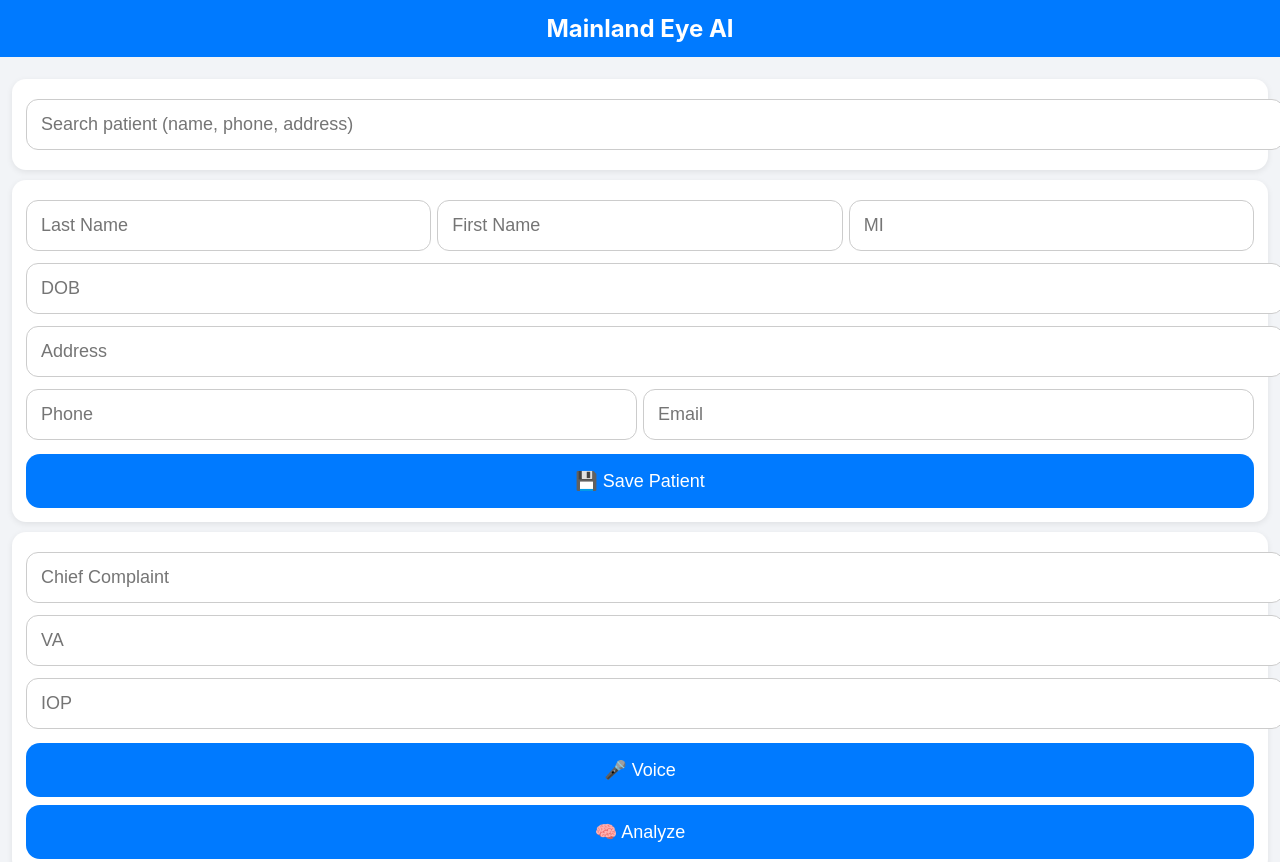
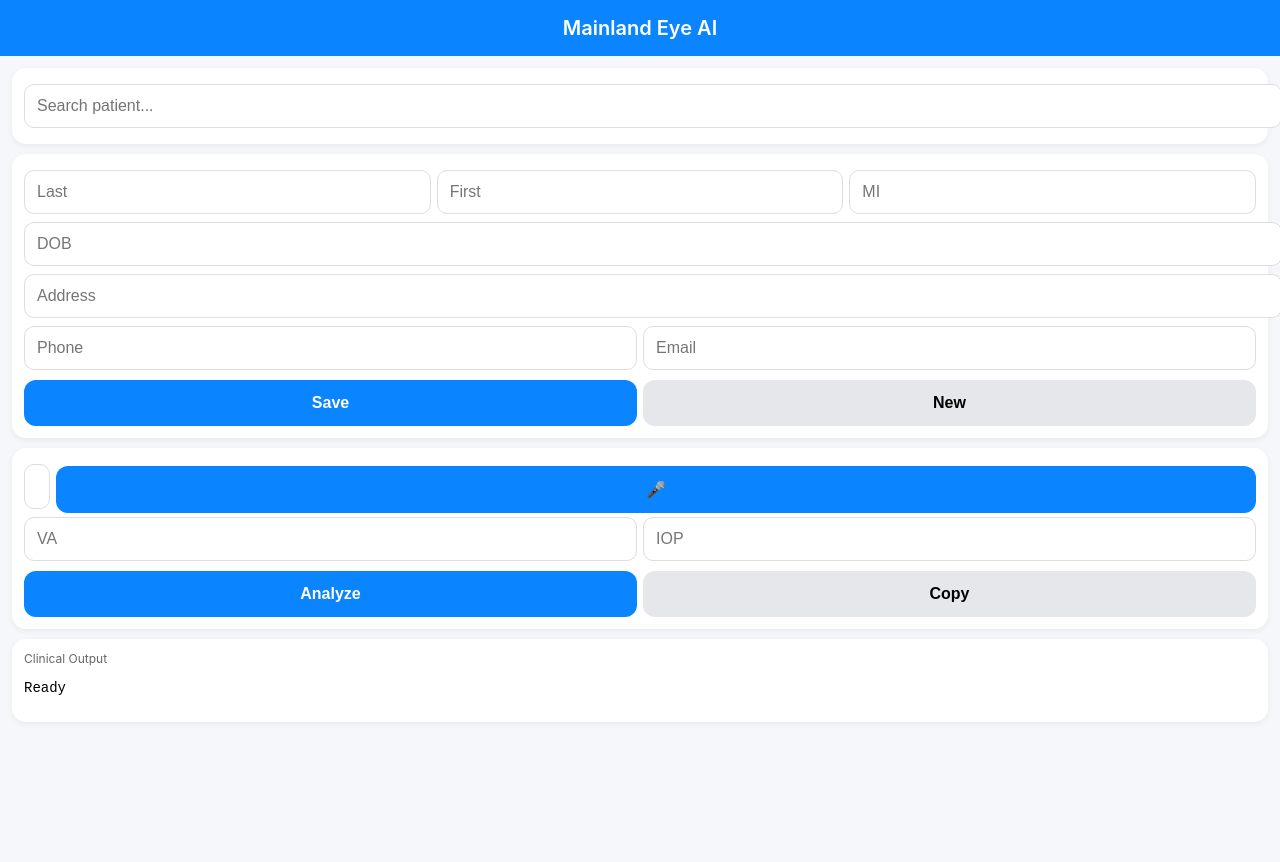
Before and after one commit to CantSeeMyPeepee/ophth-ai, a website: page index.html in a window 1280 px wide. Shown: the top 862 px of the page. After the commit the page ends 800 px from the top, so only its background shows below. Drawn offline with Linux system fonts and the light colour scheme.

Commit message:
Update index.html

```diff
--- a/index.html
+++ b/index.html
@@ -7,32 +7,63 @@
 <meta name="apple-mobile-web-app-title" content="Mainland Eye AI">
 
 <style>
-body { font-family:-apple-system, Arial; margin:0; background:#f2f4f7; }
-.container { padding:12px; }
+body {
+  font-family:-apple-system, Arial;
+  margin:0;
+  background:#f5f7fa;
+}
+
+.header {
+  background:#0a84ff;
+  color:white;
+  padding:16px;
+  text-align:center;
+  font-size:20px;
+  font-weight:600;
+}
+
+.container {
+  padding:12px;
+}
+
+.card {
+  background:white;
+  border-radius:14px;
+  padding:12px;
+  margin-bottom:10px;
+  box-shadow:0 2px 6px rgba(0,0,0,0.06);
+}
 
 input {
-  width:100%; margin:6px 0; padding:14px;
-  font-size:18px; border-radius:12px; border:1px solid #ccc;
+  width:100%;
+  padding:12px;
+  margin:4px 0;
+  border-radius:10px;
+  border:1px solid #ddd;
+  font-size:16px;
 }
 
-.row { display:flex; gap:6px; }
+.row {
+  display:flex;
+  gap:6px;
+}
 .row input { flex:1; }
 
 button {
-  padding:16px; width:100%; margin-top:8px;
-  background:#007AFF; color:white; border:none;
-  border-radius:14px; font-size:18px;
+  width:100%;
+  padding:14px;
+  margin-top:6px;
+  border:none;
+  border-radius:12px;
+  background:#0a84ff;
+  color:white;
+  font-size:16px;
+  font-weight:600;
 }
 
-.section {
-  background:white; padding:14px; margin-top:10px;
-  border-radius:14px; box-shadow:0 2px 6px rgba(0,0,0,0.08);
-}
-
-h2 {
-  margin:0; padding:14px;
-  background:#007AFF; color:white;
-  text-align:center;
+.secondary {
+  background:#e5e7eb;
+  color:black;
 }
 
 .result {
@@ -42,30 +73,38 @@ h2 {
 }
 
 .result:hover {
-  background:#f0f7ff;
+  background:#eef6ff;
 }
 
-pre { white-space:pre-wrap; }
+pre {
+  white-space:pre-wrap;
+  font-size:14px;
+}
+
+.small {
+  font-size:12px;
+  color:#666;
+}
 </style>
 </head>
 
 <body>
 
-<h2>Mainland Eye AI</h2>
+<div class="header">Mainland Eye AI</div>
 
 <div class="container">
 
 <!-- 🔍 SEARCH -->
-<div class="section">
-<input id="search" placeholder="Search patient (name, phone, address)" oninput="searchPatients()">
+<div class="card">
+<input id="search" placeholder="Search patient..." oninput="searchPatients()">
 <div id="results"></div>
 </div>
 
-<!-- 🧾 PATIENT INFO -->
-<div class="section">
+<!-- 🧾 PATIENT -->
+<div class="card">
 <div class="row">
-<input id="last" placeholder="Last Name">
-<input id="first" placeholder="First Name">
+<input id="last" placeholder="Last">
+<input id="first" placeholder="First">
 <input id="mi" placeholder="MI">
 </div>
 
@@ -77,21 +116,33 @@ pre { white-space:pre-wrap; }
 <input id="email" placeholder="Email">
 </div>
 
-<button onclick="savePatient()">💾 Save Patient</button>
+<div class="row">
+<button onclick="savePatient()">Save</button>
+<button class="secondary" onclick="clearPatient()">New</button>
+</div>
 </div>
 
 <!-- 👁️ CLINICAL -->
-<div class="section">
+<div class="card">
+<div class="row">
 <input id="cc" placeholder="Chief Complaint">
+<button onclick="voice()">🎤</button>
+</div>
+
+<div class="row">
 <input id="va" placeholder="VA">
 <input id="iop" placeholder="IOP">
+</div>
 
-<button onclick="voice()">🎤 Voice</button>
-<button onclick="analyze()">🧠 Analyze</button>
+<div class="row">
+<button onclick="analyze()">Analyze</button>
+<button class="secondary" onclick="copyNote()">Copy</button>
+</div>
 </div>
 
 <!-- OUTPUT -->
-<div class="section">
+<div class="card">
+<div class="small">Clinical Output</div>
 <pre id="out">Ready</pre>
 </div>
 
@@ -101,31 +152,45 @@ pre { white-space:pre-wrap; }
 
 const API = "https://ophth-ai.onrender.com";
 
-// 🧠 LOCAL DATABASE
+// ===== DATABASE =====
 let patients = JSON.parse(localStorage.getItem("patients") || "[]");
 
-// SAVE PATIENT
+// ===== SAVE / UPDATE =====
 function savePatient(){
- let p = {
-   last: last.value,
-   first: first.value,
-   mi: mi.value,
-   dob: dob.value,
-   address: address.value,
-   phone: phone.value,
-   email: email.value
+ let existingIndex = patients.findIndex(p =>
+   p.last === last.value &&
+   p.first === first.value &&
+   p.dob === dob.value
+ );
+
+ let patient = {
+   last:last.value,
+   first:first.value,
+   mi:mi.value,
+   dob:dob.value,
+   address:address.value,
+   phone:phone.value,
+   email:email.value
  };
 
- patients.push(p);
+ if(existingIndex >= 0){
+   patients[existingIndex] = patient;
+ } else {
+   patients.push(patient);
+ }
+
  localStorage.setItem("patients", JSON.stringify(patients));
- alert("Patient saved");
 }
 
-// SEARCH
+// ===== CLEAR =====
+function clearPatient(){
+ document.querySelectorAll("input").forEach(i=>i.value="");
+}
+
+// ===== SEARCH =====
 function searchPatients(){
  let q = search.value.toLowerCase();
- let resultsDiv = document.getElementById("results");
- resultsDiv.innerHTML = "";
+ results.innerHTML = "";
 
  patients.forEach(p=>{
    let text = `${p.last} ${p.first} ${p.phone} ${p.address}`.toLowerCase();
@@ -136,12 +201,12 @@ function searchPatients(){
      div.innerText = `${p.last}, ${p.first} (${p.phone})`;
 
      div.onclick = ()=>loadPatient(p);
-     resultsDiv.appendChild(div);
+     results.appendChild(div);
    }
  });
 }
 
-// LOAD PATIENT
+// ===== LOAD =====
 function loadPatient(p){
  last.value = p.last;
  first.value = p.first;
@@ -152,7 +217,7 @@ function loadPatient(p){
  email.value = p.email;
 }
 
-// VOICE
+// ===== VOICE =====
 function voice(){
  let R = new(window.SpeechRecognition || window.webkitSpeechRecognition)();
  R.onresult = e => {
@@ -161,7 +226,7 @@ function voice(){
  R.start();
 }
 
-// ANALYZE
+// ===== ANALYZE =====
 async function analyze(){
 
  let patientInfo = `
@@ -183,7 +248,16 @@ Phone: ${phone.value}
 
  let data = await res.json();
 
- out.innerText = patientInfo + "\n\n" + data.result;
+ out.innerText =
+ patientInfo +
+ "\n-------------------\n" +
+ data.result;
+}
+
+// ===== COPY =====
+function copyNote(){
+ navigator.clipboard.writeText(out.innerText);
+ alert("Copied");
 }
 
 </script>
```
